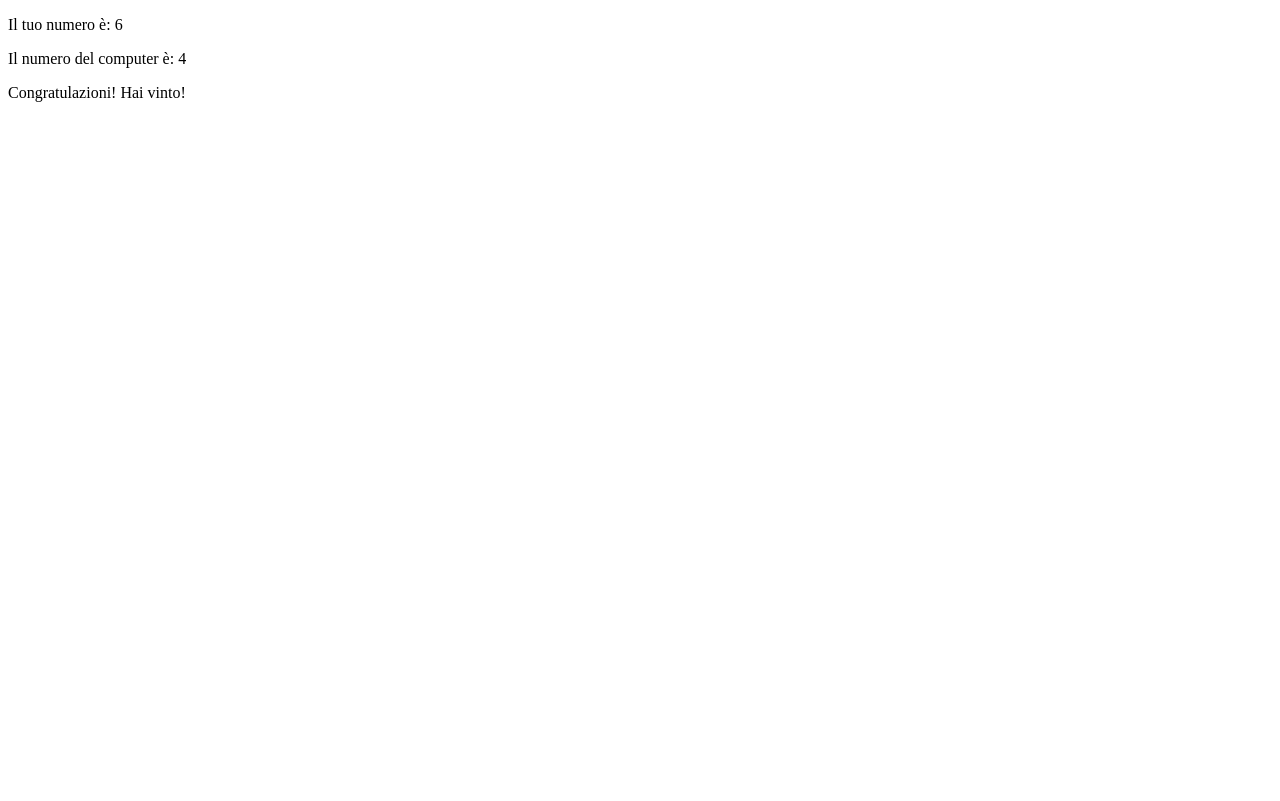
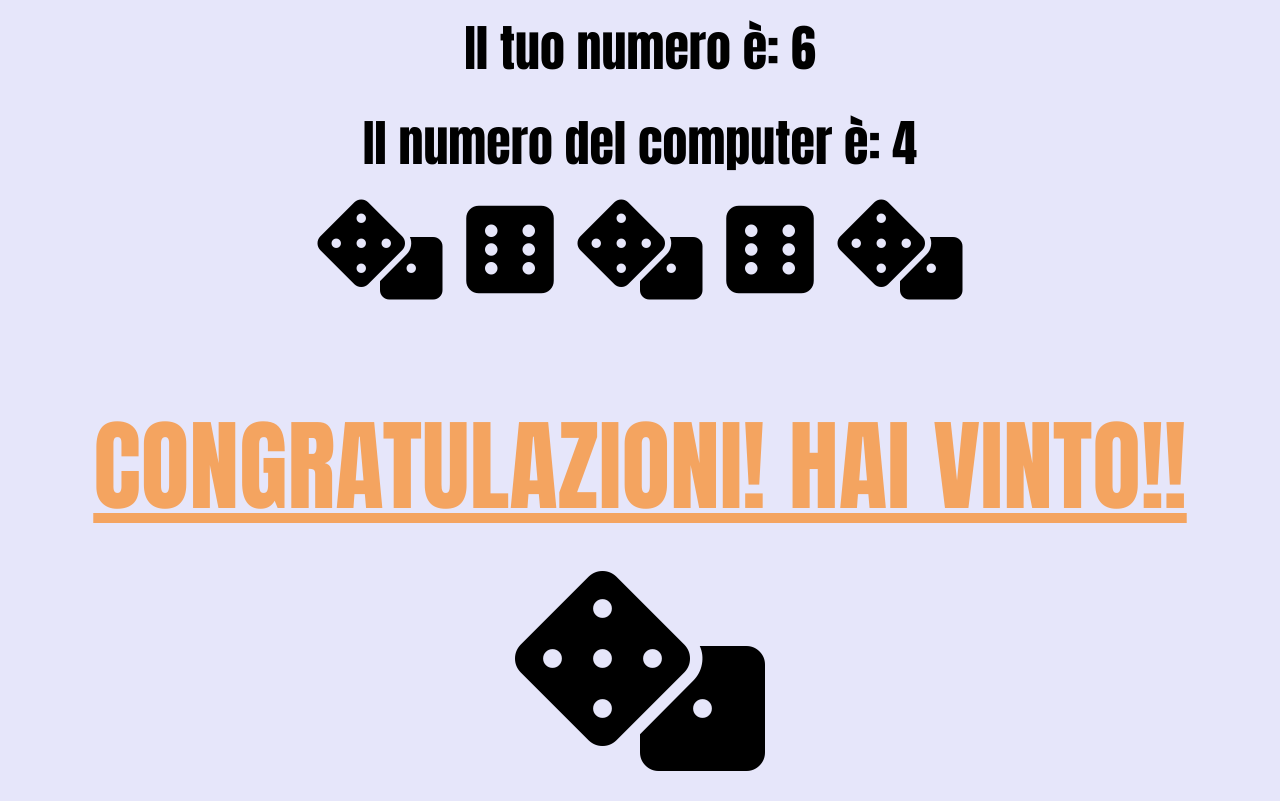
Before and after one commit to Edomak/js-mail-dadi, a plain HTML site: page dadi/index2.html in a window 1280 px wide. Drawn offline with Linux system fonts and the light colour scheme.

Commit message:
un pò di css

```diff
--- /dev/null
+++ b/dadi/css/style.css
@@ -0,0 +1,35 @@
+* {
+    box-sizing: border-box;
+    padding: 0;
+    margin: 0;
+}
+
+body {
+    background-color: lavender;
+    font-family: Impact, Haettenschweiler, 'Arial Narrow Bold', sans-serif;
+    text-align: center;
+}
+
+h2 {
+    font-size: 50px;
+    padding: 10px 0;
+}
+
+h1 {
+    font-size: 100px;
+    padding-top: 80px;
+    color: sandybrown;
+    text-transform: uppercase;
+    text-decoration: underline;
+}
+
+.dadi .fas {
+    display: inline-block;
+    font-size: 100px;
+    padding: 10px 10px;
+}
+
+.dado .fas {
+    font-size: 200px;
+    padding: 30px 0;
+}
--- a/dadi/index2.html
+++ b/dadi/index2.html
@@ -4,12 +4,28 @@
         <meta charset="UTF-8">
         <meta http-equiv="X-UA-Compatible" content="IE=edge">
         <meta name="viewport" content="width=device-width, initial-scale=1.0">
+        <link rel="stylesheet" href="https://cdnjs.cloudflare.com/ajax/libs/font-awesome/5.15.3/css/all.min.css" integrity="sha512-iBBXm8fW90+nuLcSKlbmrPcLa0OT92xO1BIsZ+ywDWZCvqsWgccV3gFoRBv0z+8dLJgyAHIhR35VZc2oM/gI1w==" crossorigin="anonymous" />
+        <link rel="stylesheet" href="css/style.css">
         <title>Dadi Game</title>
     </head>
     <body>
-        <p id="numero_giocatore"></p>
-        <p id="numero_computer"></p>
-        <p id="message"></p>
+        <div class="giocatori">
+            <h2 id="numero_giocatore"></h2>
+            <h2 id="numero_computer"></h2>
+        </div>
+        <div class="dadi">
+            <i class="fas fa-dice"></i>
+            <i class="fas fa-dice-six"></i>
+            <i class="fas fa-dice"></i>
+            <i class="fas fa-dice-six"></i>
+            <i class="fas fa-dice"></i>
+        </div>
+        <div class="risultato">
+            <h1 id="message"></h1>
+        </div>
+        <div class="dado">
+            <i class="fas fa-dice"></i>
+        </div>
 
 
         <script type="text/javascript" src="js2/script2.js"></script>
--- a/dadi/js2/script2.js
+++ b/dadi/js2/script2.js
@@ -31,9 +31,9 @@ document.getElementById("numero_giocatore").innerHTML = "Il tuo numero è: " + g
 document.getElementById("numero_computer").innerHTML = "Il numero del computer è: " + computer;
 
 if (giocatore > computer) {
-    document.getElementById("message").innerHTML = "Congratulazioni! Hai vinto!"
+    document.getElementById("message").innerHTML = "Congratulazioni! Hai vinto!!"
 } else if (giocatore == computer) {
-    document.getElementById("message").innerHTML = "Pareggio!"
+    document.getElementById("message").innerHTML = "Pareggio!!"
 } else {
-    document.getElementById("message").innerHTML = "Mi dispiace, hai perso!"
+    document.getElementById("message").innerHTML = "Mi dispiace, hai perso!!"
 }
```
